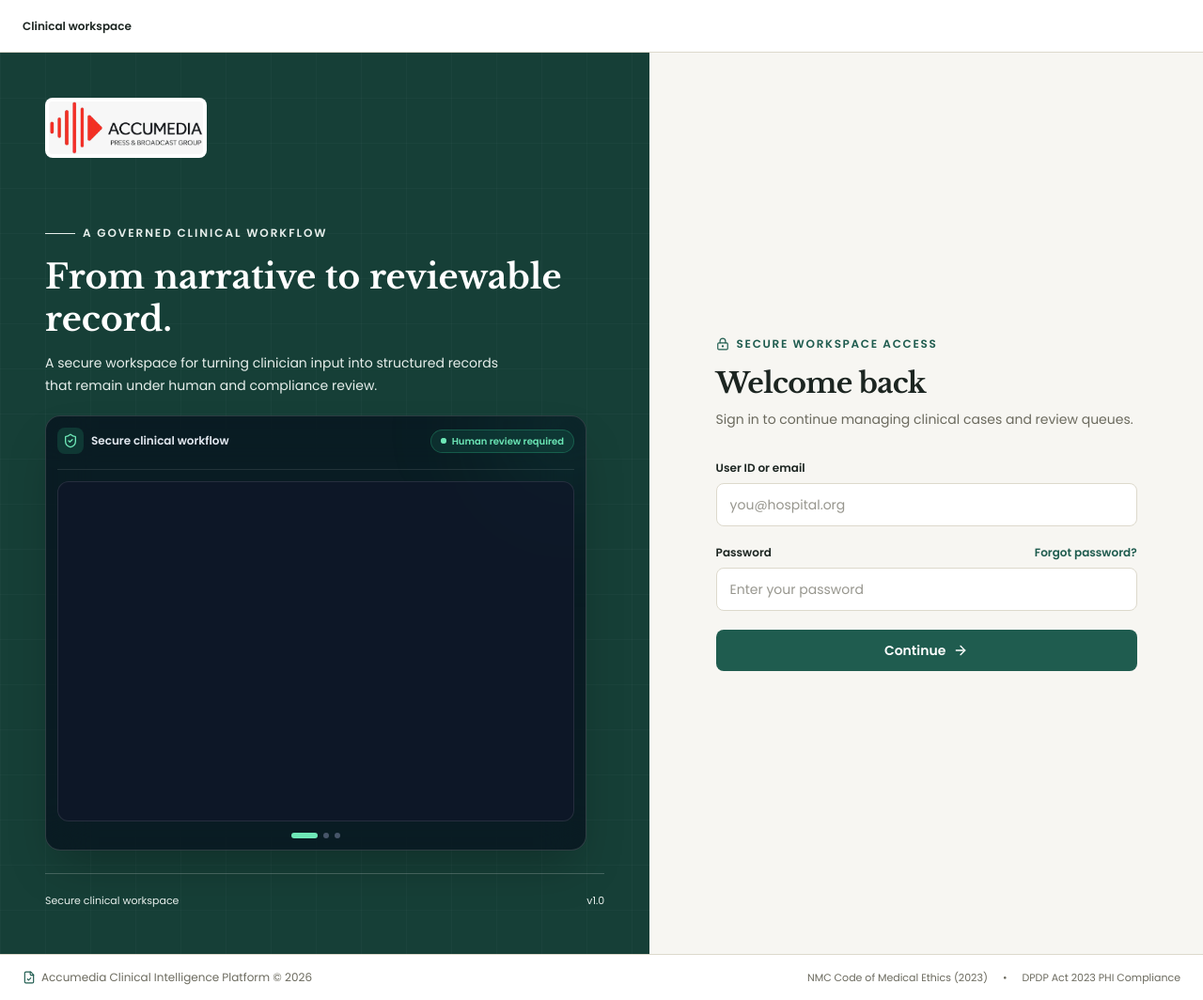
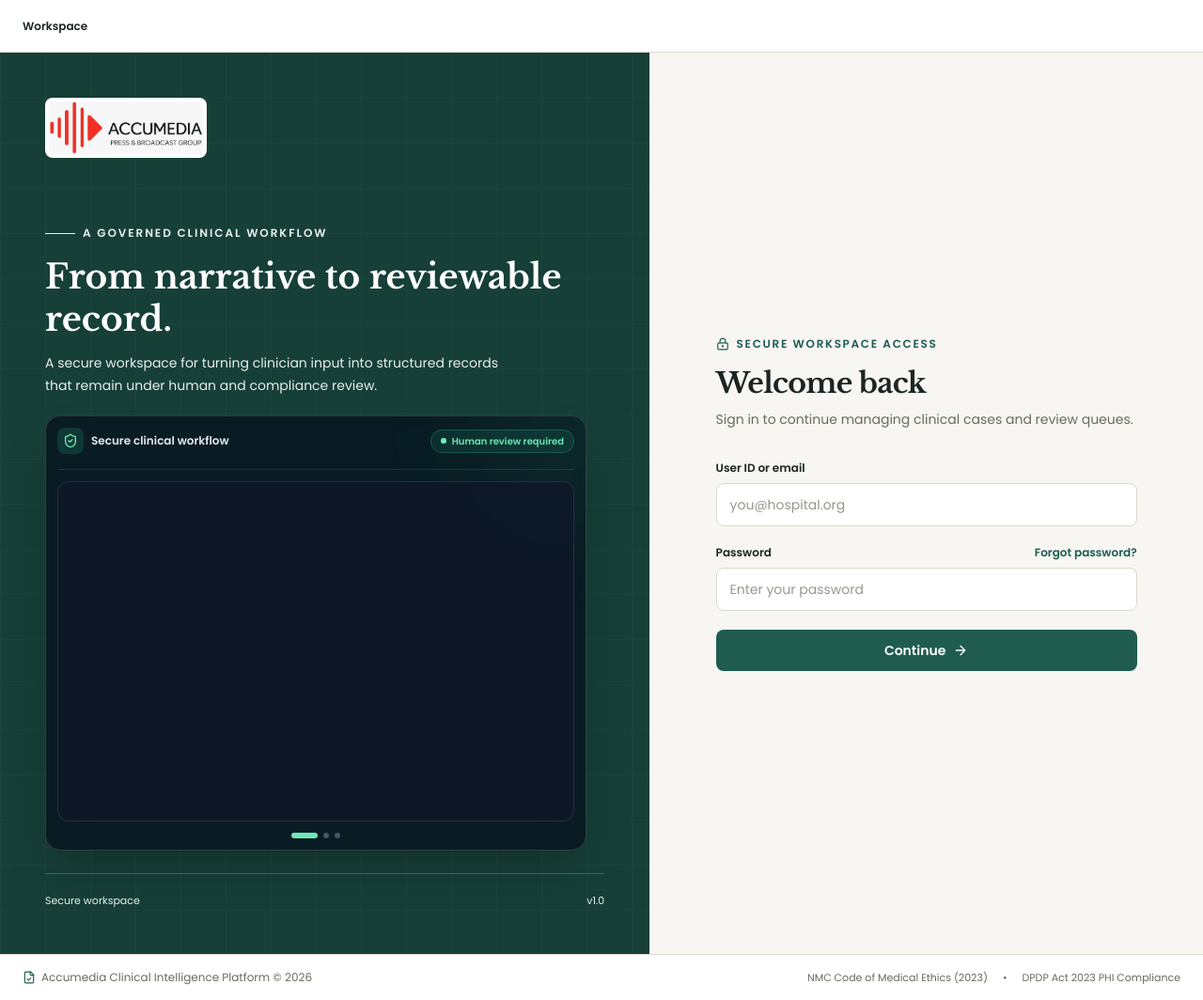
Before and after one commit to arunkarthikgs/accumedia, a Next.js app: page /login in a window 1280 px wide. Shown: the whole page at 94% size. Built offline with nearby package versions, Linux system fonts and the light colour scheme; no server answers.

Commit message:
Adjust redundant workspace labels

```diff
--- a/app/layout.tsx
+++ b/app/layout.tsx
@@ -62,7 +62,7 @@ export default async function RootLayout({
           <div className="flex-1 min-w-0 overflow-y-auto">
             <div className="flex min-h-14 items-center justify-between gap-4 border-b border-line bg-surface px-4 py-2.5 md:px-6">
               <div className="min-w-0 text-xs text-muted">
-                <span className="font-semibold text-ink">Clinical workspace</span>
+                <span className="font-semibold text-ink">Workspace</span>
                 {currentUser?.organizationName && <span className="ml-2 truncate">/ {currentUser.organizationName}</span>}
               </div>
               <UserAccountMenu initialUser={currentUser} />
--- a/app/login/page.tsx
+++ b/app/login/page.tsx
@@ -173,7 +173,7 @@ export default function LoginPage() {
         </div>
 
         <div className="relative mt-auto flex items-center justify-between border-t border-white/20 pt-5 text-[11px] text-pine-tint">
-          <span>Secure clinical workspace</span>
+          <span>Secure workspace</span>
           <span>v1.0</span>
         </div>
 
```
